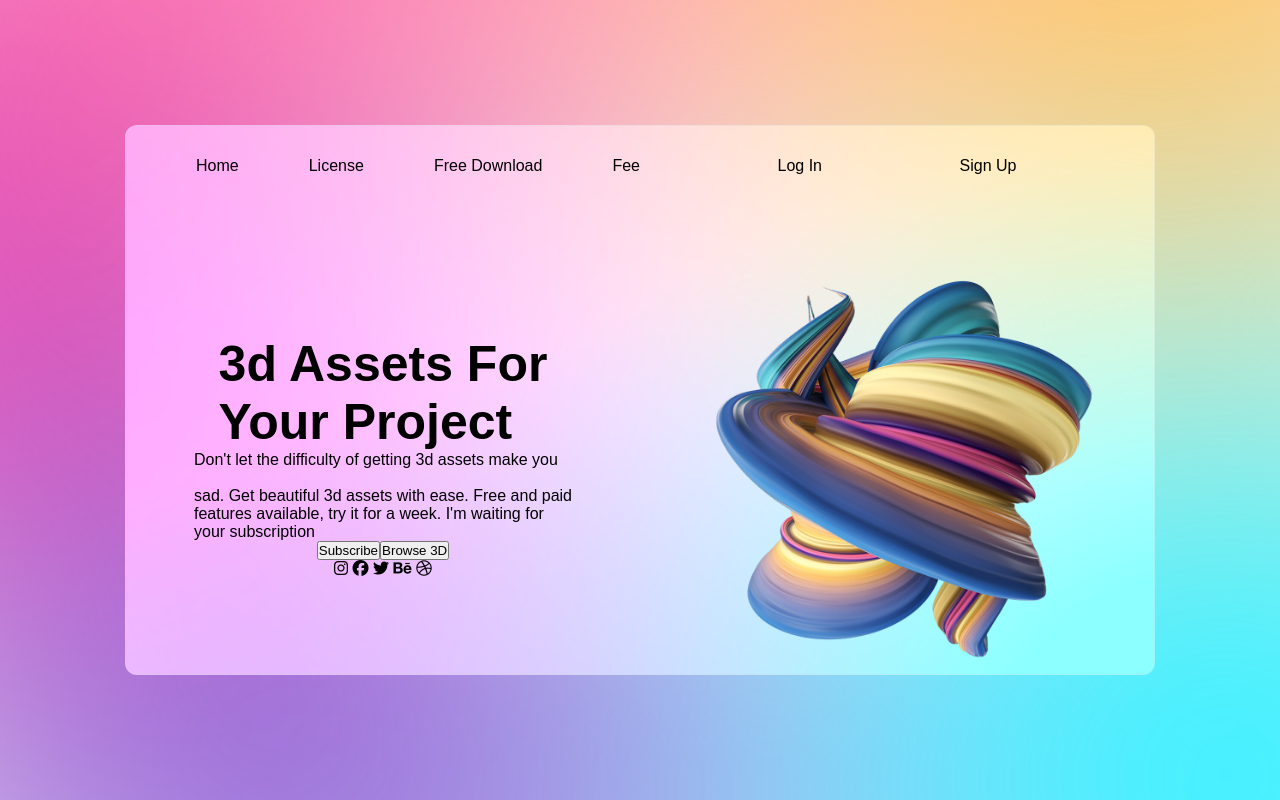
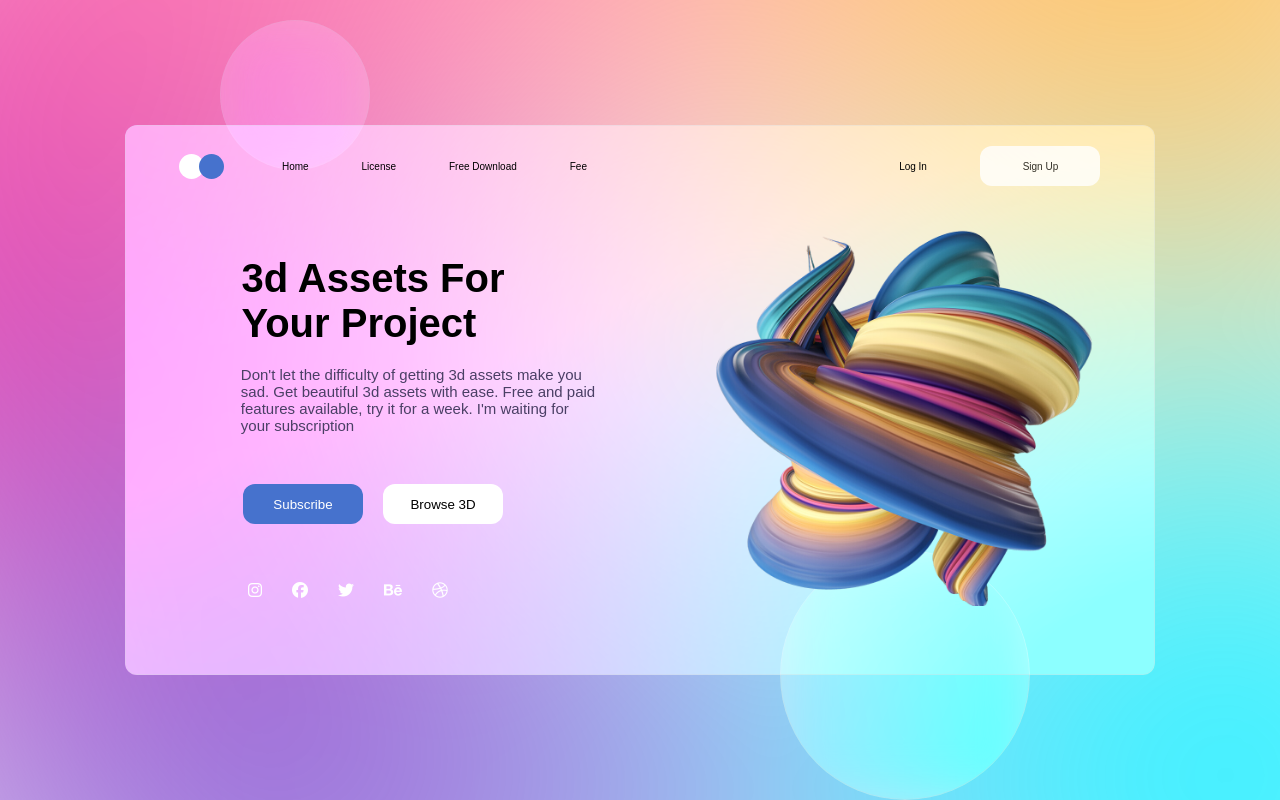
Before and after one commit to adnanmadar/Gradient, a plain HTML site: page index.html in a window 1280 px wide. Drawn offline with Linux system fonts and the light colour scheme.

Commit message:
final commit

```diff
--- a/index.html
+++ b/index.html
@@ -13,19 +13,22 @@
 <body>
 
     <div class="main">
+        <div id="small"   class="fade"></div>
+        <div id="large"  class="fade"></div>
         <div class="card">
             <div class="card-header">
                 <nav>
                     <div class="nav1">
                         <div class="circle">
-                            <div class="1st"></div>
-                            <div class="2nd"></div>
+                            <div class="o1"></div>
+                            <div class="o2"></div>
                         </div>
                     <p>Home</p>
                     <p>License</p>
                     <p>Free Download</p>
                     <p>Fee</p>
                     </div>
+                    <div class="space"> </div>
                     <div class="nav2">
                         <div class="login">
                             <p>Log In</p>
@@ -40,17 +43,13 @@
             <div class="body">
                 <div class="text">
                     <h1>3d Assets For <br>Your Project</h1>
-                    <p>
-                        Don't let the difficulty of getting 3d assets make you <br>
-                    <br>sad. Get beautiful 3d assets with ease. Free and paid
-                    <br>features available, try it for a week. I'm waiting for
-                    <br>your subscription
+                    <p>Don't let the difficulty of getting 3d assets make you <br>sad. Get beautiful 3d assets with ease. Free and paid<br>features available, try it for a week. I'm waiting for<br>your subscription
                     </p>
 
-                    <div class="button">
+                    <div class="buttons">
 
-                    <button>Subscribe</button>
-                    <button>Browse 3D</button>
+                    <button id="Subscribe">Subscribe</button>
+                    <button id="Browse">Browse 3D</button>
                     </div>
 
                     <div class="icon">
--- a/style.css
+++ b/style.css
@@ -21,6 +21,42 @@ body {
 
 }
 
+.fade {
+    backdrop-filter: blur(25px) saturate(200%);
+    -webkit-backdrop-filter: blur(25px) saturate(200%);
+    background-color: rgba(255, 255, 255, 0.41);
+    border-radius: 50%;
+    border: 1px solid rgba(209, 213, 219, 0.3);
+    height: 200px;
+    width: 200px;
+}
+
+#large{
+    backdrop-filter: blur(25px) saturate(200%);
+    -webkit-backdrop-filter: blur(25px) saturate(200%);
+    background-color: rgba(255, 255, 255, 0.41);
+    border-radius: 50%;
+    border: 1px solid rgba(209, 213, 219, 0.3);
+    height: 250px;
+    width: 250px;
+    position: absolute;
+    bottom: 0;
+    right: 250px;
+}
+
+#small{
+    backdrop-filter: blur(25px) saturate(200%);
+    -webkit-backdrop-filter: blur(25px) saturate(200%);
+    background-color: rgba(255, 255, 255, 0.41);
+    border-radius: 50%;
+    border: 1px solid rgba(209, 213, 219, 0.3);
+    height: 150px;
+    width: 150px;
+    position: absolute;
+    top: 20px;
+    left: 220px;
+    opacity: 50%;
+}
 
 
 .card{
@@ -35,6 +71,8 @@ body {
     background-color: rgba(255, 255, 255, 0.55);
     border-radius: 12px;
     border: 1px solid rgba(209, 213, 219, 0.3);
+    margin: 0;
+    padding top: 100px;
 
 
 }
@@ -46,34 +84,70 @@ nav{
     display: flex;
     justify-content: space-between;
     align-items: center;
+    font-size: 10px;
     /* flex-direction: row; */
 
 }
+
+.circle {
+    height: 80px;
+    width: 50px;
+    display: flex;
+    align-items: center
+    /* position: absolute; */
+
+    /* border-radius: 50%; */
+    /* background-color: red; */
+    /* margin-right: 20px; */
+    /* background-color: darkorange; */
+
+}
+
+.o1 {
+    height: 25px;
+    width: 25px;
+    border-radius: 50%;
+    background-color: white
+
+}
+
+.o2 {
+    height: 25px;
+    width: 25px;
+    border-radius: 50%;
+    position: relative;
+    right: 5px;
+    background-color: #4672CD
+
+
+
+}
+
+
 
  .nav1{
     height: 80px;
     width: 50%;
     display: flex;
-    justify-content: space-between;
+    justify-content: space-evenly;
     align-items: center;
+    /* justify-content: center; */
+    text-size-adjust: space-between;
     /* background-color: blueviolet; */
 
 
 }
 
-.nav1 1st{
-    height: 20px;
-    width: 20px;
-    display: flex;
-    justify-content: space-evenly;
-    align-items: center;
-    background-color: darkmagenta;
-
+.space {
+    height: 80px;
+    width: 10%;
+    /* background-color: aqua; */
 }
 
+
 .nav2{
-    height: 80px;
-    width: 50%;
+    /* height: 80px; */
+    width: 30%;
     display: flex;
     justify-content: space-evenly;
     align-items: center;
@@ -82,39 +156,55 @@ nav{
 
 }
 .text{
-    height: 100px;
+    height: 500px;
     width:50% ;
     display: flex;
-
     justify-content: center;
     align-items: center;
     flex-direction: column;
     color: black;
+    padding-top: 50px;
+    position: relative;
+    left: 50px;
 
 }
 
 .text h1{
-    font-size: 50px;
+    font-size: 40px;
     color: black !important;
+    position: relative;
+    right: 60px;
 }
 
+.text p{
+    font-size: 15px;
+    color: #4a3f65;
+    position: relative;
+    right: 15px;
+    top: 20px;
+}
 .button{
     display: flex;
     justify-content: space-around;
     align-items: center;
     flex-direction: row;
+
 }
 
 .img{
-    height: 500px;
+    height: 400px;
     width: 50%;
     background-image: url(./bg\ img.png);
     background-position: center;
     background-size: cover;
     display: flex;
+    /* padding-bottom: 150px; */
     align-items: center;
     justify-content: center;
-    flex-direction: column;
+    position: relative;
+    bottom: 50px;
+    /* padding-bottom: 100px; */
+    /* flex-direction: column; */
 }
 
 .body {
@@ -124,3 +214,74 @@ nav{
     margin: 0;
     padding: 0;
 }
+
+.Sign {
+
+    height: 40px;
+    width: 120px;
+    background-color: white !important;
+    display: flex;
+    justify-content: center;
+    align-items: center;
+    border-radius: 12px;
+    opacity: 80%;
+}
+
+.Sign :hover{
+
+    opacity: 100%;
+
+    transition: opacity 0.3s ease-in-out;
+
+}
+
+.buttons {
+    height: auto;
+    width: 300px !important;
+
+    display: flex;
+    justify-content: space-evenly;
+    align-items: center;
+    flex-direction: row;
+    margin-top: 20px;
+    position: relative;
+    top: 50px;
+    right: 60px;
+    /* background-color: aqua; */
+
+}
+
+#Subscribe{
+
+    height: 40px;
+    width: 120px;
+    background-color: #4672cd;
+    color: white !important;
+    border-radius: 12px;
+    border: none !important;
+}
+
+#Browse {
+    height: 40px;
+    width: 120px;
+    background-color: white;
+    color: black !important;
+    border-radius: 12px;
+    border: none !important;
+}
+
+.icon {
+    height: 400px;
+    width: 200px;
+    /* background-color: #4672cd; */
+
+    display: flex;
+    justify-content: center;
+    justify-content: space-between;
+    align-items: center;
+    color: white;
+    margin-right: 10px;
+    position: relative;
+    right: 80px;
+
+}
```
